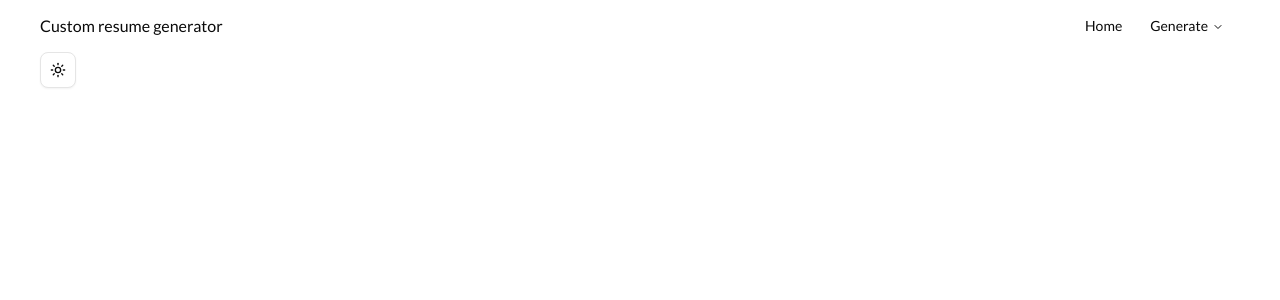
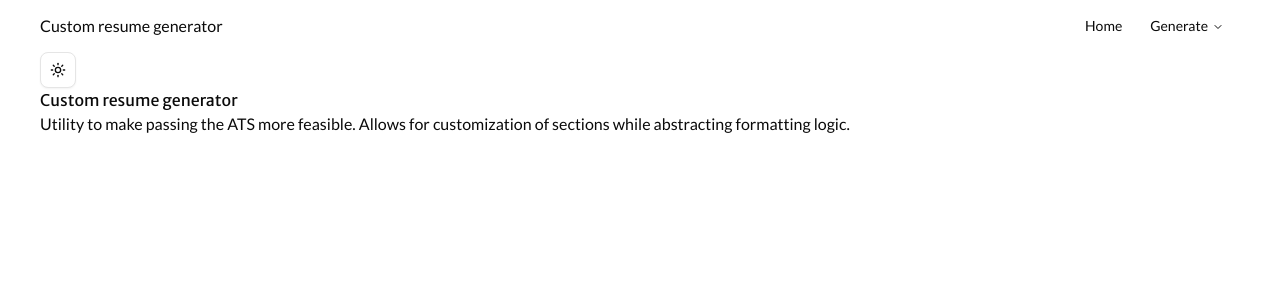
Before and after one commit to sapphybara/custom-resume-generator, a Next.js app: page / in a window 1280 px wide. Shown: the top 300 px of the page. Built offline with nearby package versions, Linux system fonts and the light colour scheme.

Commit message:
feat: enhance Home component layout and add description

```diff
--- a/app/page.tsx
+++ b/app/page.tsx
@@ -3,5 +3,14 @@
 import ColorModeToggle from "@/components/ui/color-mode-toggle";
 
 export default function Home() {
-  return <ColorModeToggle />;
+  return (
+    <div className="flex-1 w-full">
+      <ColorModeToggle />
+      <h1>Custom resume generator</h1>
+      <p>
+        Utility to make passing the ATS more feasible. Allows for customization
+        of sections while abstracting formatting logic.
+      </p>
+    </div>
+  );
 }
```
